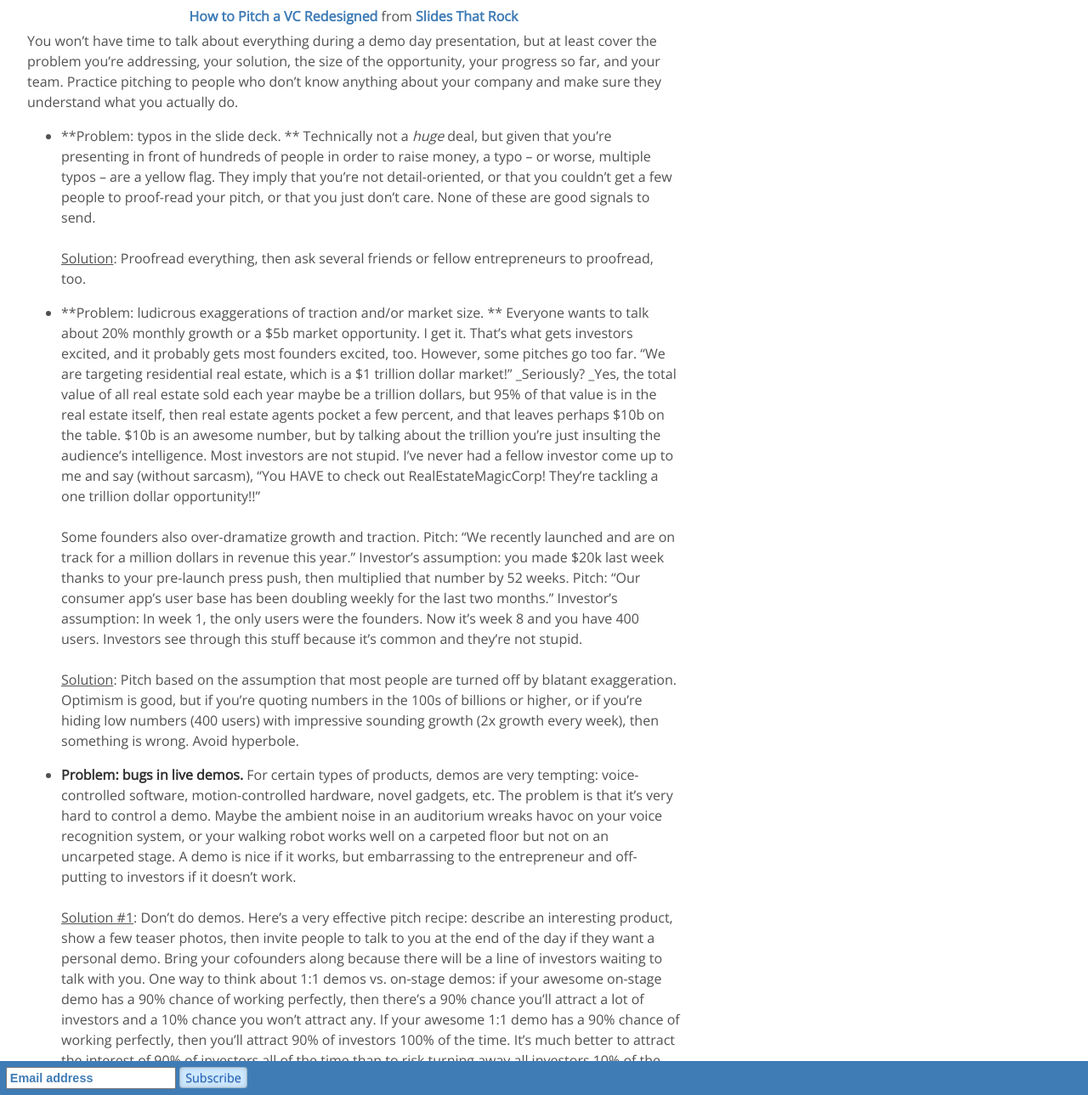
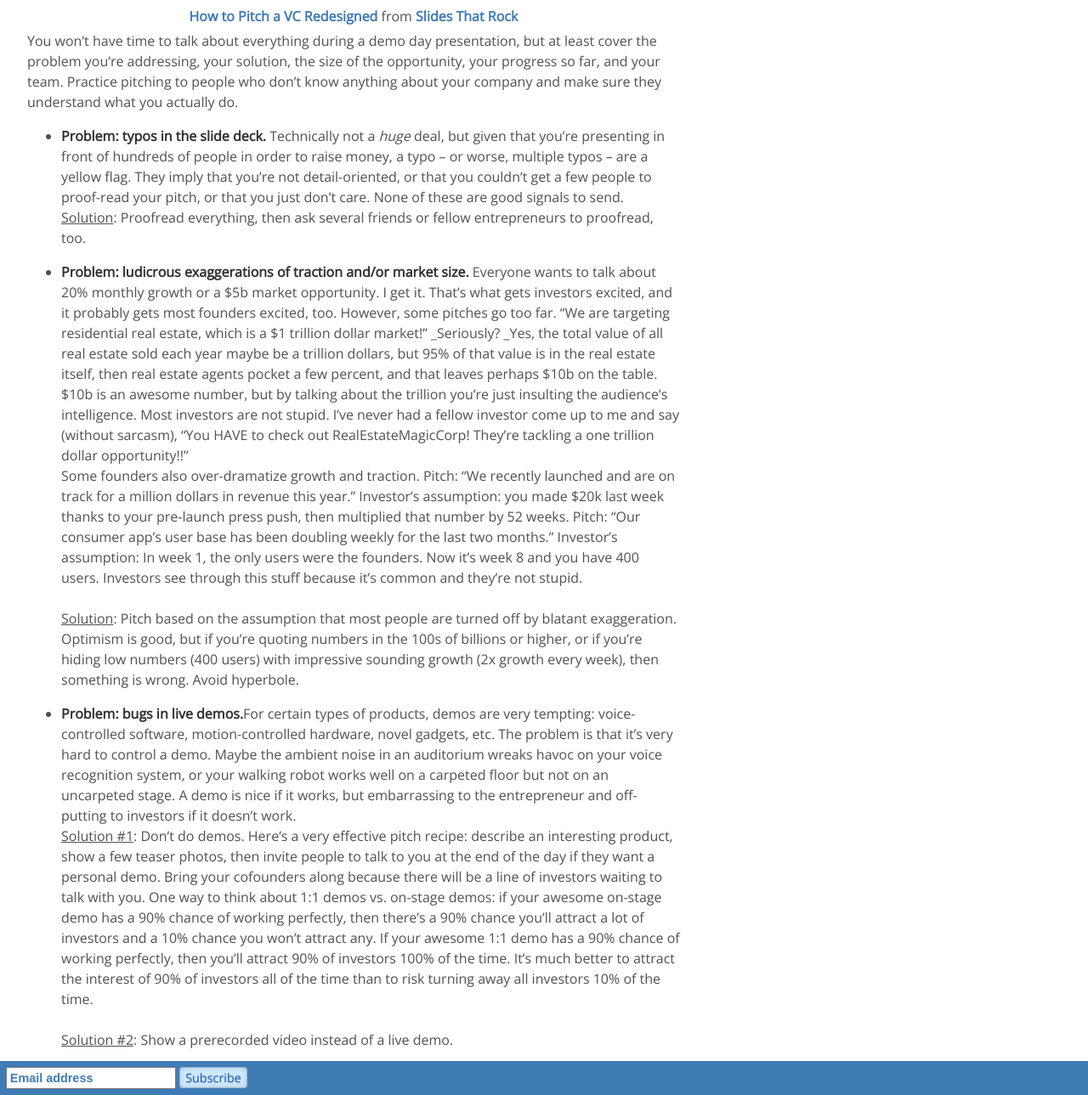
Before and after one commit to codingvc/codingvc, a Jekyll site: the page built from _posts/2014-02-06-common-demo-day-pitch-mistakes-and-how-to-fix-them.markdown, in a window 1280 px wide and 1400 px high, scrolled down 977 px, cut to the strip 111-1400 px from the top of the window. Shown: the whole strip at 85% size. Built offline with Jekyll 4.4.1, drawn with Linux system fonts in a browser that asks for light colours; Markdown is read by kramdown in place of the engine named in the settings; comment, search, counter and statistics services are not loaded; some of the changed text lies outside the part shown.

Commit message:
fixing whitespace issues

```diff
--- a/_posts/2014-02-06-common-demo-day-pitch-mistakes-and-how-to-fix-them.markdown
+++ b/_posts/2014-02-06-common-demo-day-pitch-mistakes-and-how-to-fix-them.markdown
@@ -17,17 +17,17 @@ I've been to a number of demo days since co-founding a seed fund, and I've seen
 </center>
 You won't have time to talk about everything during a demo day presentation, but at least cover the problem you're addressing, your solution, the size of the opportunity, your progress so far, and your team. Practice pitching to people who don't know anything about your company and make sure they understand what you actually do.
 
-- **Problem: typos in the slide deck. ** Technically not a _huge_ deal, but given that you're presenting in front of hundreds of people in order to raise money, a typo -- or worse, multiple typos -- are a yellow flag. They imply that you're not detail-oriented, or that you couldn't get a few people to proof-read your pitch, or that you just don't care. None of these are good signals to send.
+- **Problem: typos in the slide deck.** Technically not a _huge_ deal, but given that you're presenting in front of hundreds of people in order to raise money, a typo -- or worse, multiple typos -- are a yellow flag. They imply that you're not detail-oriented, or that you couldn't get a few people to proof-read your pitch, or that you just don't care. None of these are good signals to send.
 <br>
 <u>Solution</u>: Proofread everything, then ask several friends or fellow entrepreneurs to proofread, too.
 
-- **Problem: ludicrous exaggerations of traction and/or market size. ** Everyone wants to talk about 20% monthly growth or a $5b market opportunity. I get it. That's what gets investors excited, and it probably gets most founders excited, too. However, some pitches go too far. "We are targeting residential real estate, which is a $1 trillion dollar market!" _Seriously? _Yes, the total value of all real estate sold each year maybe be a trillion dollars, but 95% of that value is in the real estate itself, then real estate agents pocket a few percent, and that leaves perhaps $10b on the table. $10b is an awesome number, but by talking about the trillion you're just insulting the audience's intelligence. Most investors are not stupid. I've never had a fellow investor come up to me and say (without sarcasm), "You HAVE to check out RealEstateMagicCorp! They're tackling a one trillion dollar opportunity!!"
+- **Problem: ludicrous exaggerations of traction and/or market size.** Everyone wants to talk about 20% monthly growth or a $5b market opportunity. I get it. That's what gets investors excited, and it probably gets most founders excited, too. However, some pitches go too far. "We are targeting residential real estate, which is a $1 trillion dollar market!" _Seriously? _Yes, the total value of all real estate sold each year maybe be a trillion dollars, but 95% of that value is in the real estate itself, then real estate agents pocket a few percent, and that leaves perhaps $10b on the table. $10b is an awesome number, but by talking about the trillion you're just insulting the audience's intelligence. Most investors are not stupid. I've never had a fellow investor come up to me and say (without sarcasm), "You HAVE to check out RealEstateMagicCorp! They're tackling a one trillion dollar opportunity!!"
 <br>
 Some founders also over-dramatize growth and traction. Pitch: "We recently launched and are on track for a million dollars in revenue this year." Investor's assumption: you made $20k last week thanks to your pre-launch press push, then multiplied that number by 52 weeks. Pitch: "Our consumer app's user base has been doubling weekly for the last two months." Investor's assumption: In week 1, the only users were the founders. Now it's week 8 and you have 400 users. Investors see through this stuff because it's common and they're not stupid.
 <br>
 <u>Solution</u>: Pitch based on the assumption that most people are turned off by blatant exaggeration. Optimism is good, but if you're quoting numbers in the 100s of billions or higher, or if you're hiding low numbers (400 users) with impressive sounding growth (2x growth every week), then something is wrong. Avoid hyperbole.
 
-- **Problem: bugs in live demos. **For certain types of products, demos are very tempting: voice-controlled software, motion-controlled hardware, novel gadgets, etc. The problem is that it's very hard to control a demo. Maybe the ambient noise in an auditorium wreaks havoc on your voice recognition system, or your walking robot works well on a carpeted floor but not on an uncarpeted stage. A demo is nice if it works, but embarrassing to the entrepreneur and off-putting to investors if it doesn't work.
+- **Problem: bugs in live demos.**For certain types of products, demos are very tempting: voice-controlled software, motion-controlled hardware, novel gadgets, etc. The problem is that it's very hard to control a demo. Maybe the ambient noise in an auditorium wreaks havoc on your voice recognition system, or your walking robot works well on a carpeted floor but not on an uncarpeted stage. A demo is nice if it works, but embarrassing to the entrepreneur and off-putting to investors if it doesn't work.
 <br>
 <u>Solution #1</u>: Don't do demos. Here's a very effective pitch recipe: describe an interesting product, show a few teaser photos, then invite people to talk to you at the end of the day if they want a personal demo. Bring your cofounders along because there will be a line of investors waiting to talk with you. One way to think about 1:1 demos vs. on-stage demos: if your awesome on-stage demo has a 90% chance of working perfectly, then there's a 90% chance you'll attract a lot of investors and a 10% chance you won't attract any. If your awesome 1:1 demo has a 90% chance of working perfectly, then you'll attract 90% of investors 100% of the time. It's much better to attract the interest of 90% of investors all of the time than to risk turning away all investors 10% of the time.
 <br>
@@ -35,7 +35,7 @@ Some founders also over-dramatize growth and traction. Pitch: "We recently launc
 <br>
 <u>Solution #3</u>: If you're going to do a demo on stage, do a canned demo. For example, use HTML wireframes instead of a live site that connects to a remote web server.
 
-- **Problem:** **stumbling through your pitch, having to refer to notes, etc**. Bring notes just in case, but don't read your notes or your slides while you're talking. For an hour-long talk, some reading is fine; for a 120-second talk, just memorize it. I went to a <a href="http://500.co/" target="_blank">500 Startups</a> demo day yesterday, and all of the presenters were somewhere between good and great. When everyone else is very good, you don't want to be the one presenter that stands out as mediocre.
+- **Problem: stumbling through your pitch, having to refer to notes, etc**. Bring notes just in case, but don't read your notes or your slides while you're talking. For an hour-long talk, some reading is fine; for a 120-second talk, just memorize it. I went to a <a href="http://500.co/" target="_blank">500 Startups</a> demo day yesterday, and all of the presenters were somewhere between good and great. When everyone else is very good, you don't want to be the one presenter that stands out as mediocre.
 <br>
 <u>Solution</u>: Practice. Then practice some more. Practice until you can do your pitch consistently without the slides or a timer.
 
```
